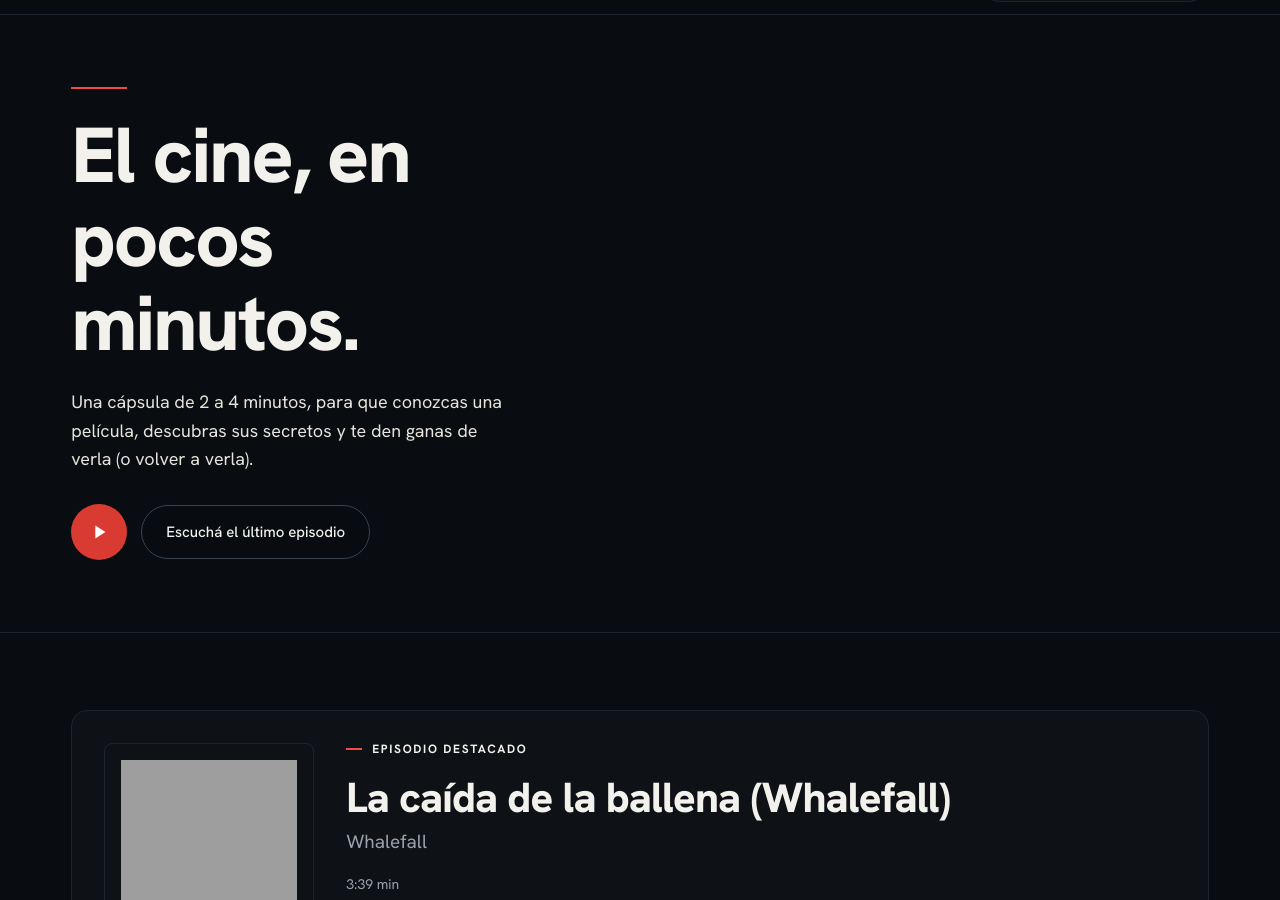
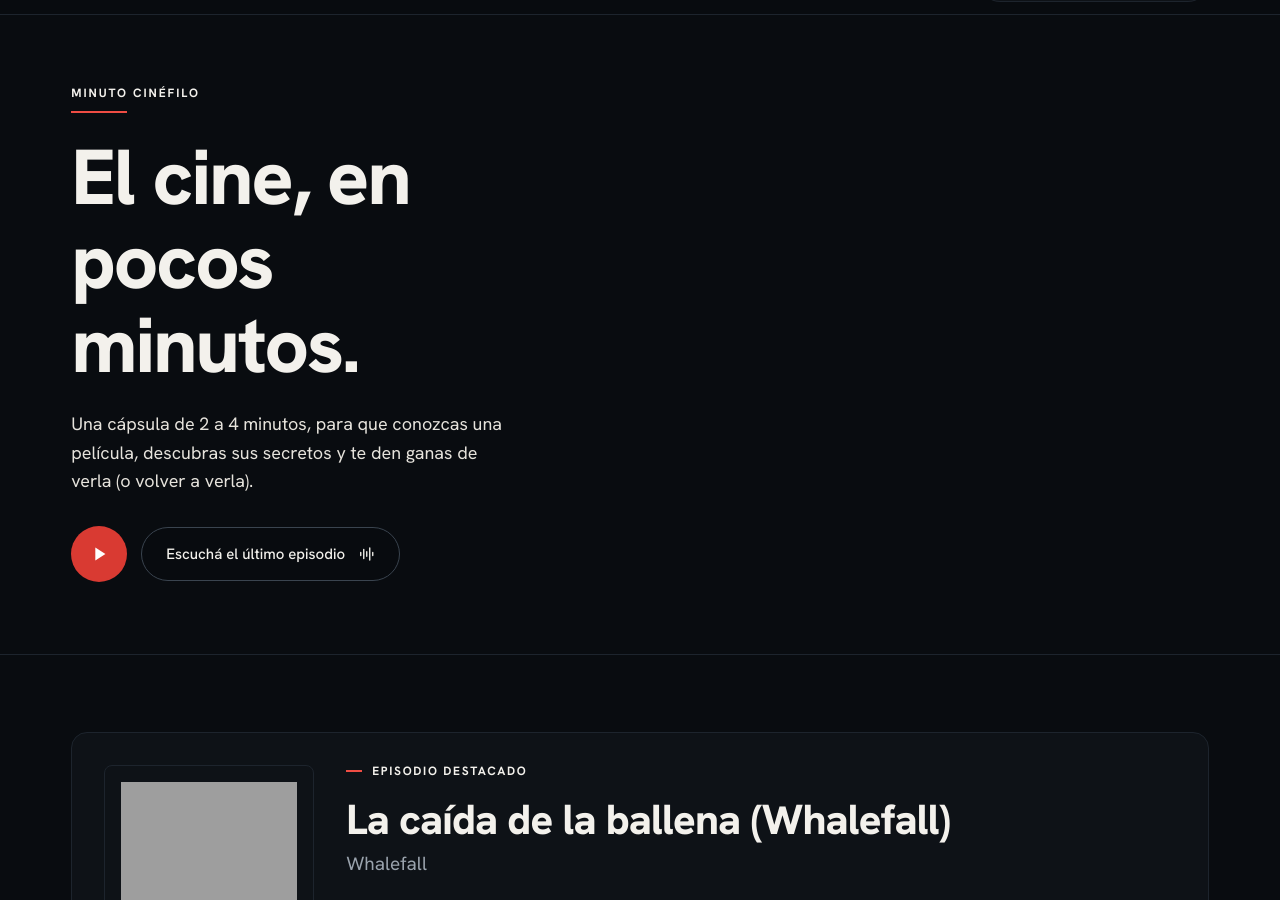
Before and after one commit to myzock/minuto-cinefilo, a plain HTML site: page index.html in a window 1280 px wide. Shown: the part 52-952 px from the top of the page. Drawn offline with Linux system fonts and the light colour scheme; grey boxes are pictures that could not be loaded.

Commit message:
Add files via upload

```diff
--- a/index.html
+++ b/index.html
@@ -83,7 +83,7 @@ footer div{display:flex;gap:20px;flex-wrap:wrap}
 .hero-bg::after{content:"";position:absolute;inset:0;background:linear-gradient(90deg,#090c10 0%,rgba(9,12,16,.5) 45%,rgba(9,12,16,.05) 100%),linear-gradient(0deg,#090c10 0%,transparent 25%)}
 .hero.noimg .hero-bg{display:none}
 .hero-in{position:relative;width:100%;padding-block:72px}
-.hero-in::before{content:"";display:block;width:56px;height:2px;background:var(--red-hi);margin-bottom:24px}
+.eyebrow{font:700 12px/1 var(--sans);letter-spacing:.16em;text-transform:uppercase;margin-bottom:22px}.eyebrow::after{content:"";display:block;width:56px;height:2px;background:var(--red-hi);margin-top:12px}
 .hero h1{font-size:clamp(40px,6.2vw,78px);max-width:11ch}
 .hero-in>p.lead{color:#e6e3dc;max-width:44ch;margin-top:22px;font-size:clamp(16px,1.5vw,18px)}
 .actions{display:flex;flex-wrap:wrap;gap:14px;align-items:center;margin-top:30px}
@@ -97,7 +97,7 @@ footer div{display:flex;gap:20px;flex-wrap:wrap}
 .feat{display:grid;grid-template-columns:minmax(0,1fr) 340px;border:1px solid var(--line);border-radius:16px;background:var(--panel);overflow:hidden}.feat.solo{grid-template-columns:1fr}
 .feat-main{display:grid;grid-template-columns:210px minmax(0,1fr);gap:32px;padding:32px}
 .feat .sub{color:var(--mute);font-size:clamp(16px,1.6vw,19px);margin-top:6px}
-.chips{display:flex;flex-wrap:wrap;gap:6px 22px;color:var(--mute);font-size:14px;margin:16px 0}
+.chips{display:flex;flex-wrap:wrap;gap:8px 0;color:var(--mute);font-size:14px;margin:18px 0}.chips>span{display:inline-flex;align-items:center;gap:8px;padding-right:20px}.chips>span+span{border-left:1px solid var(--line);padding-left:20px}
 .bar{display:grid;grid-template-columns:auto auto 1fr auto auto;gap:14px;align-items:center;border:1px solid var(--line);border-radius:12px;padding:10px 18px 10px 12px;background:#0b0f14}
 .vol{display:flex;align-items:center;gap:8px;color:var(--mute)}.vol input{width:84px}
 .tools{display:flex;gap:26px;flex-wrap:wrap;margin-top:16px;font-size:14px}
@@ -106,7 +106,7 @@ footer div{display:flex;gap:20px;flex-wrap:wrap}
 .feat .share{display:none}.feat .share.open{display:flex}
 .fh{border-left:1px solid var(--line);padding:32px 28px}
 .fh h3{font:700 18px var(--serif);display:flex;justify-content:space-between;align-items:center;margin-bottom:20px}.fh h3 span{font-size:11px;letter-spacing:.12em;color:#01b4e4}
-.fh dl{display:grid;gap:14px}.fh dt{font-size:12px;color:var(--mute)}.fh dd{margin:0;font-size:14px}
+.fh dl{display:grid;gap:16px}.fh .r{display:grid;grid-template-columns:22px 1fr;gap:12px;align-items:start}.fh .r svg{color:var(--mute);margin-top:2px}.fh dt{font-size:12px;color:var(--mute)}.fh dd{margin:0;font-size:14px}
 .fh .btn{display:block;text-align:center;margin-top:24px;border:1px solid #3a444f;border-radius:8px;padding:12px;text-decoration:none;font-size:14px}.fh .btn:hover{border-color:var(--ink)}
 @media(max-width:960px){.feat{grid-template-columns:1fr}.fh{border-left:0;border-top:1px solid var(--line)}}
 @media(max-width:640px){.feat-main{grid-template-columns:1fr;padding:20px;gap:20px}.feat .poster{max-width:190px}.bar{grid-template-columns:auto auto 1fr auto}.vol{display:none}}
@@ -150,11 +150,12 @@ footer div{display:flex;gap:20px;flex-wrap:wrap}
   <div class="hero noimg" id="inicio">
     <div class="hero-bg" id="heroBg" aria-hidden="true"></div>
     <div class="wrap hero-in">
+      <p class="eyebrow">Minuto Cinéfilo</p>
       <h1>El cine, en pocos minutos.</h1>
       <p class="lead">Una cápsula de 2 a 4 minutos, para que conozcas una película, descubras sus secretos y te den ganas de verla (o volver a verla).</p>
       <div class="actions">
         <button class="bigplay hero-play" type="button" aria-label="Reproducir el último episodio"><svg viewBox="0 0 24 24" width="22" height="22" fill="currentColor" aria-hidden="true"><path d="M8 5v14l11-7z"/></svg></button>
-        <button class="pill hero-play" type="button"><span id="heroTxt">Escuchá el último episodio</span></button>
+        <button class="pill hero-play" type="button"><span id="heroTxt">Escuchá el último episodio</span><svg viewBox="0 0 24 24" width="18" height="18" fill="none" stroke="currentColor" stroke-width="1.8" stroke-linecap="round" aria-hidden="true"><path d="M5 10v4M9 6v12M13 9v6M17 4v16M21 10v4"/></svg></button>
       </div>
       <p class="credit" id="heroCredit"></p>
     </div>
@@ -196,6 +197,17 @@ const norm = s => s.toLowerCase().normalize("NFD").replace(/[\u0300-\u036f]/g,""
 const page = c => c.demo ? null : "capsulas/" + encodeURIComponent(c.id) + "/";
 const fich = c => FICHAS[c.id];
 const ic = d => '<svg viewBox="0 0 24 24" width="18" height="18" fill="none" stroke="currentColor" stroke-width="1.6" stroke-linecap="round" stroke-linejoin="round" aria-hidden="true">' + d + '</svg>';
+const I = {
+  cal:'<rect x="4" y="5" width="16" height="15" rx="2"/><path d="M4 10h16M8 3v4M16 3v4"/>',
+  clock:'<circle cx="12" cy="12" r="8.5"/><path d="M12 7.5V12l3 2"/>',
+  tag:'<path d="M3 12l9-9h8v8l-9 9z"/><circle cx="15.5" cy="8.5" r="1.2"/>',
+  film:'<rect x="4" y="4" width="16" height="16" rx="2"/><path d="M8 4v16M16 4v16M4 9h4M4 15h4M16 9h4M16 15h4"/>',
+  lang:'<path d="M4 6h9M8.5 4v2M6 6c0 4 3 7 6.5 8M11 6c0 3-2.5 6.5-6 8"/><path d="M13 20l4-9 4 9M14.5 17h5"/>',
+  flag:'<path d="M5 21V4M5 5h11l-2 4 2 4H5"/>',
+  user:'<circle cx="12" cy="8" r="3.5"/><path d="M5 20c0-4 3-6 7-6s7 2 7 6"/>',
+  award:'<circle cx="12" cy="9" r="5"/><path d="M9 13.5L7.5 21l4.5-2.5 4.5 2.5L15 13.5"/>',
+  mask:'<path d="M4 5h16v6c0 5-3.5 8-8 8s-8-3-8-8z"/><path d="M9 10v1M15 10v1M9.5 14.5c1.5 1.2 3.5 1.2 5 0"/>'
+};
 const I_PLAY = '<svg class="i-play" viewBox="0 0 24 24" aria-hidden="true"><path d="M8 5v14l11-7z"/></svg><svg class="i-pause" viewBox="0 0 24 24" aria-hidden="true"><path d="M7 5h4v14H7zM13 5h4v14h-4z"/></svg>';
 
 Promise.all([
@@ -236,15 +248,15 @@ function renderFeatured(){
   const f = fich(c);
   box.className = "feat" + (f ? "" : " solo");
   const poster = c.poster ? `<img src="${esc(c.poster)}" alt="Póster de ${esc(c.film)}">` : "<span>Póster no disponible</span>";
-  const chips = [f?.year, `<span ${c.audio ? `data-dur="${esc(c.audio)}"` : ""}>${c.duration ? esc(c.duration) + " min" : ""}</span>`, (f?.genres || []).join(" / ")].filter(Boolean).map(x => `<span>${x}</span>`).join("");
+  const chips = [[I.cal, f?.year], [I.clock, `<span ${c.audio ? `data-dur="${esc(c.audio)}"` : ""}>${c.duration ? esc(c.duration) + " min" : ""}</span>`], [I.tag, (f?.genres || []).join(" / ")]].filter(x => x[1]).map(x => `<span>${ic(x[0])}${x[1]}</span>`).join("");
   const fh = f ? `<aside class="fh" aria-labelledby="fh-t"><h3 id="fh-t">Datos de la película <span>TMDB</span></h3><dl>
-    ${[["Título original", f.original_title && f.original_title !== f.title ? f.original_title : ""],["Título en español", f.title],["Año", f.year],["Duración", f.runtime ? Math.floor(f.runtime/60) + " h " + (f.runtime%60) + " min" : ""],["País", f.country],["Director", f.director],["Reparto principal", f.cast],["Géneros", (f.genres||[]).join(", ")]].filter(r => r[1]).map(r => `<dt>${r[0]}</dt><dd>${esc(r[1])}</dd>`).join("")}</dl>
+    ${[["Título original", f.original_title && f.original_title !== f.title ? f.original_title : "", I.film],["Título en español", f.title, I.lang],["Año", f.year, I.cal],["Duración", f.runtime ? Math.floor(f.runtime/60) + " h " + (f.runtime%60) + " min" : "", I.clock],["País", f.country, I.flag],["Director", f.director, I.award],["Reparto principal", f.cast, I.user],["Géneros", (f.genres||[]).join(", "), I.mask]].filter(r => r[1]).map(r => `<div class="r">${ic(r[2])}<div><dt>${r[0]}</dt><dd>${esc(r[1])}</dd></div></div>`).join("")}</dl>
     ${f.tmdb_id ? `<a class="btn" href="https://www.themoviedb.org/movie/${esc(f.tmdb_id)}" target="_blank" rel="noopener">Ver en TMDB ↗</a>` : ""}</aside>` : "";
   box.innerHTML = `<div class="feat-main"><div class="poster">${poster}</div><div>
     <p class="label">Episodio destacado${c.numero ? " · #" + esc(c.numero) : ""}</p>
     ${c.demo ? '<span class="badge">Contenido de ejemplo</span>' : ""}
     <h2 class="film">${page(c) ? `<a href="${page(c)}" style="text-decoration:none">${esc(c.title)}</a>` : esc(c.title)}</h2>
-    <p class="sub">${esc(c.film)}</p>
+    <p class="sub">${esc(c.subtitle || c.film)}</p>
     <div class="chips">${chips}</div>
     <p class="desc">${esc(c.description)}</p>
     <div class="bar" role="group" aria-label="Reproductor de ${esc(c.title)}">
```
